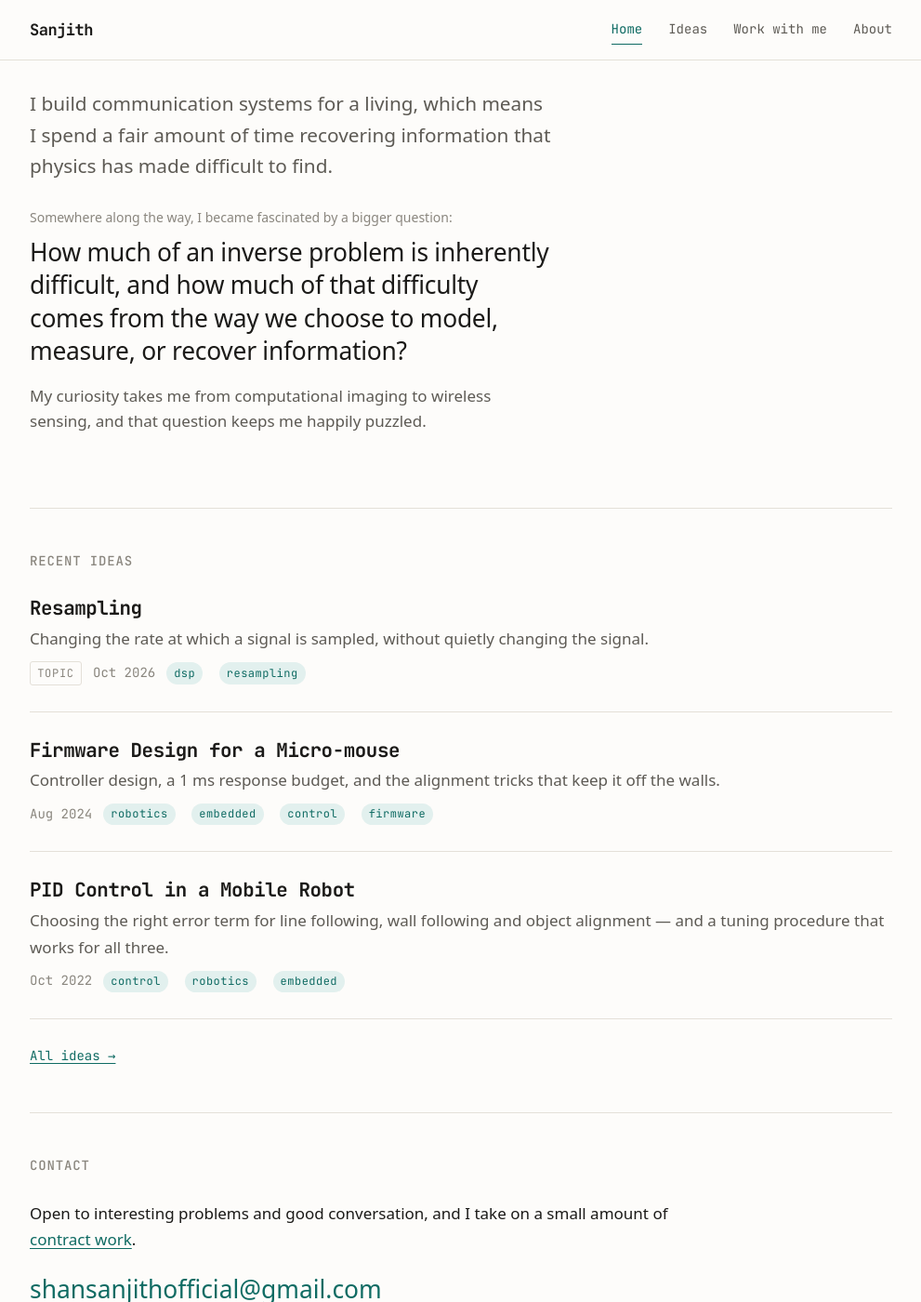
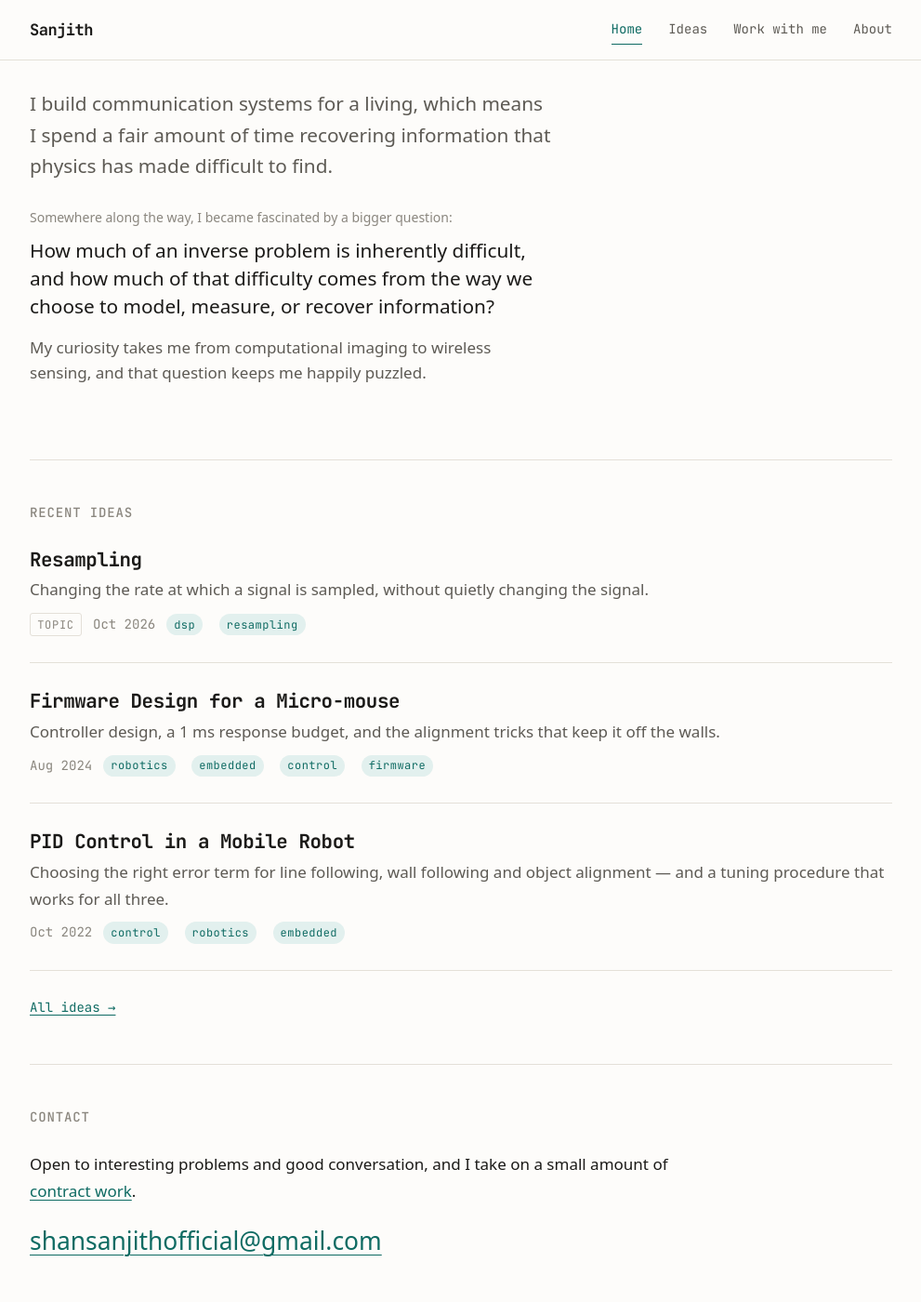
Before and after one commit to sanjith1999/sanjith1999.github.io, a Jekyll site: the page built from index.html, in a window 1280 px wide and 1400 px high, scrolled down 195 px. Shown: the whole window at 93% size, without its empty margins (144-1135 px from the left). Built offline with Jekyll 4.4.1, drawn with Linux system fonts in a browser that asks for light colours; some web fonts are replaced.

Commit message:
WIP002: Set the hero question on a shorter line
Chosen from a rendered comparison: at the lede's size on a 46ch column it
reads as a pull quote, which the step up in size did not. The narrower
measure is the point, so it is commented as deliberate.

Co-Authored-By: Claude Opus 5 <noreply@anthropic.com>

```diff
--- a/assets/css/main.css
+++ b/assets/css/main.css
@@ -196,9 +196,11 @@ h3 { font-size: var(--step-1); letter-spacing: -0.02em; }
    Each selector is qualified with `p` so it outranks `.hero p` above;
    a bare class loses to it and the hierarchy silently collapses. */
 .hero p.hero-cue { font-size: var(--step--1); color: var(--ink-faint); margin-top: var(--space-3); }
+/* A shorter line is what sets the question apart, the way a pull quote is
+   set. It is deliberately narrower than its siblings, not an oversight. */
 .hero p.hero-question {
-  font-size: var(--step-2); line-height: 1.35; letter-spacing: -0.01em;
-  color: var(--ink); margin-top: var(--space-1);
+  font-size: var(--step-1); line-height: 1.45; color: var(--ink);
+  margin-top: var(--space-1); max-width: 46ch;
 }
 .hero p.hero-coda { font-size: var(--step-0); color: var(--ink-muted); margin-top: var(--space-2); }
 
```
